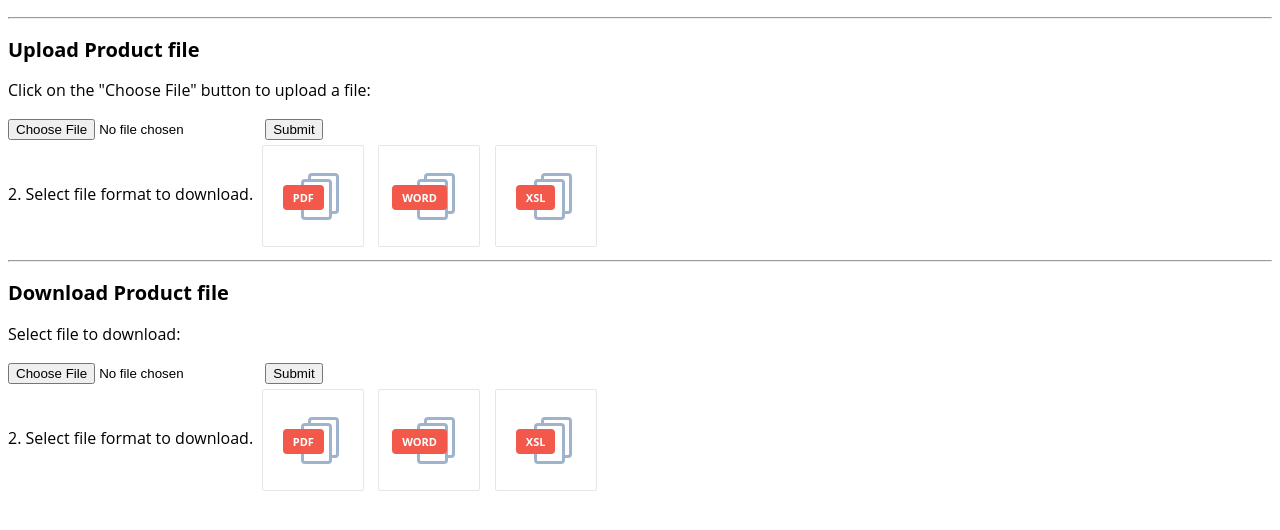
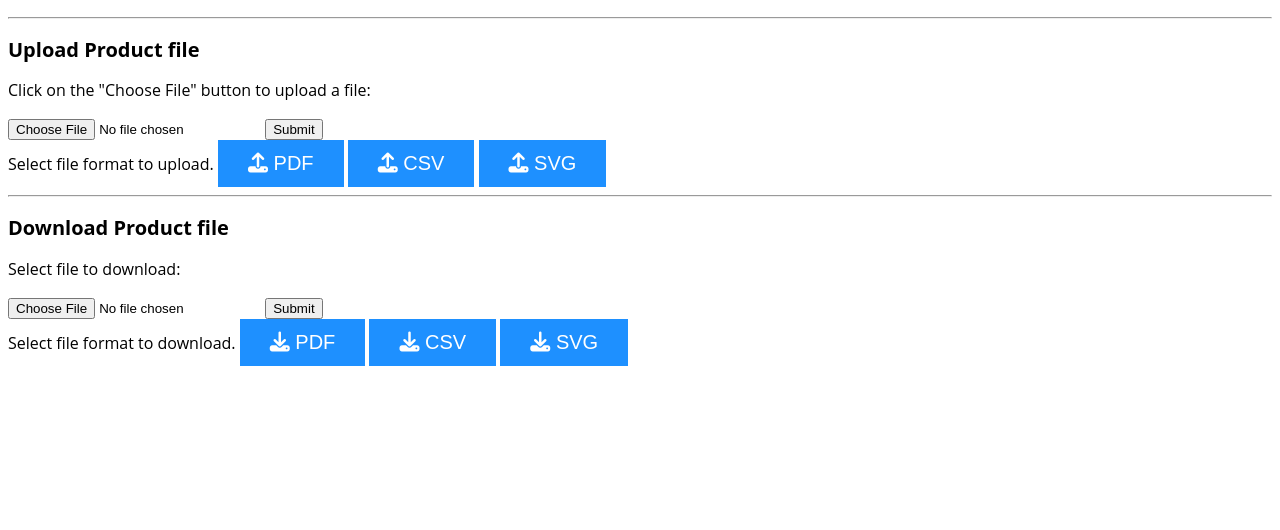
Before and after one commit to theegichuki/Web-Dev, a plain HTML site: page Milestone 3/Download.html in a window 1280 px wide. Shown: the part 64-594 px from the top of the page. Drawn offline with Linux system fonts and the light colour scheme.

Commit message:
Add files via upload

```diff
--- a/Milestone 3/Download.html
+++ b/Milestone 3/Download.html
@@ -20,10 +20,12 @@
         <p>Click on the "Choose File" button to upload a file:</p>
         <input type="file">
         <input type="submit">
-        <br> 2. Select file format to download.
-        <a href="#" download><span>Download</span><span>PDF</span></a>
-        <a href="#" download><span>Download</span><span>WORD</span></a>
-        <a href="#" download><span>Download</span><span>XSL</span></a>
+        <br>
+        <div class="upload"> Select file format to upload.
+            <button class="btn"><i class="fas fa-upload"></i> PDF</button>
+            <button class="btn"><i class="fas fa-upload"></i> CSV</button>
+            <button class="btn"><i class="fas fa-upload"></i> SVG</button>
+        </div>
     </div>
     <hr>
     <div>
@@ -31,10 +33,12 @@
         <p>Select file to download:</p>
         <input type="file">
         <input type="submit">
-        <br> 2. Select file format to download.
-        <a href="#" download><span>Download</span><span>PDF</span></a>
-        <a href="#" download><span>Download</span><span>WORD</span></a>
-        <a href="#" download><span>Download</span><span>XSL</span></a>
+        <br>
+        <div class="download">Select file format to download.
+            <button class="btn"><i class="fa fa-download"></i> PDF</button>
+            <button class="btn"><i class="fa fa-download"></i> CSV</button>
+            <button class="btn"><i class="fa fa-download"></i> SVG</button>
+        </div>
     </div>
 </body>
 
--- a/Milestone 3/admin.css
+++ b/Milestone 3/admin.css
@@ -393,83 +393,16 @@
         }
         /* Bulk download page*/
 
-        a {
-            background: #ffffff;
-            border: solid 1px #e6e6e6;
-            border-radius: 2px;
-            display: inline-block;
-            height: 100px;
-            line-height: 100px;
-            margin: 5px;
-            position: relative;
-            text-align: center;
-            vertical-align: middle;
-            width: 100px;
+        .btn {
+            background-color: DodgerBlue;
+            border: none;
+            color: white;
+            padding: 12px 30px;
+            cursor: pointer;
+            font-size: 20px;
         }
+        /* Darker background on mouse-over */
 
-        a span {
-            background: #f2594b;
-            border-radius: 4px;
-            color: #ffffff;
-            display: inline-block;
-            font-size: 11px;
-            font-weight: 700;
-            line-height: normal;
-            padding: 5px 10px;
-            position: relative;
-            text-transform: uppercase;
-            z-index: 1;
+        .btn:hover {
+            background-color: RoyalBlue;
         }
-
-        a span:last-child {
-            margin-left: -20px;
-        }
-
-        a:before,
-        a:after {
-            background: #ffffff;
-            border: solid 3px #9fb4cc;
-            border-radius: 4px;
-            content: '';
-            display: block;
-            height: 35px;
-            left: 50%;
-            margin: -17px 0 0 -12px;
-            position: absolute;
-            top: 50%;
-            /*transform:translate(-50%,-50%);*/
-            width: 25px;
-        }
-
-        a:hover:before,
-        a:hover:after {
-            background: #e2e8f0;
-        }
-        /*a:before{transform:translate(-30%,-60%);}*/
-
-        a:before {
-            margin: -23px 0 0 -5px;
-        }
-
-        a:hover {
-            background: #e2e8f0;
-            border-color: #9fb4cc;
-        }
-
-        a:active {
-            background: #dae0e8;
-            box-shadow: inset 0 2px 2px rgba(0, 0, 0, .25);
-        }
-
-        a span:first-child {
-            display: none;
-        }
-
-        a:hover span:first-child {
-            display: inline-block;
-        }
-
-        a:hover span:last-child {
-            display: none;
-        }
-        /*SWAPH*/
```
